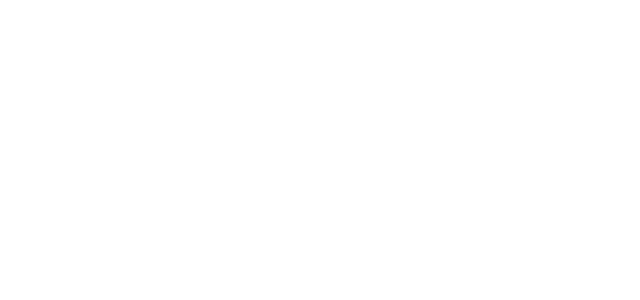
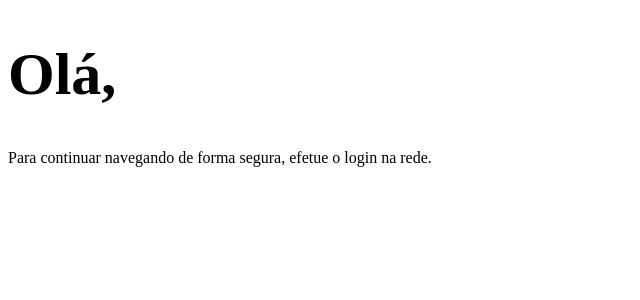
Before and after one commit to BernardoBrum/Vue_Logon, a Vue app: page /login in a window 1280 px wide. Shown: the top 300 px of the page, without its empty margins (0-640 px from the left). Built offline with nearby package versions, Linux system fonts and the light colour scheme.

Commit message:
Feat: added title and text components

```diff
--- /dev/null
+++ b/src/App.scss
@@ -0,0 +1,8 @@
+@import url('https://fonts.googleapis.com/css2?family=Poppins:wght@100;200;300;400&display=swap');
+
+*{
+    margin: 0;
+    padding: 0;
+    border: 0;
+    vertical-align: baseline;
+}
--- a/src/App.vue
+++ b/src/App.vue
@@ -1,15 +1,11 @@
 <template>
-  <div>
-
-  </div>
+  <router-view/>
 </template>
 
 <script>
-export default {
 
-}
 </script>
 
-<style>
-
+<style scoped lang="scss">
+@import "./App.scss";
 </style>
--- /dev/null
+++ b/src/components/text/index.vue
@@ -0,0 +1,22 @@
+<template>
+  <div>
+    <p>{{ text }}</p>
+  </div>
+</template>
+
+<script>
+export default {
+  name: "TextContent",
+
+  props: {
+    text: {
+      type: String,
+    },
+  },
+};
+</script>
+
+
+<style lang="scss" scoped>
+@import "./index.scss";
+</style>
--- /dev/null
+++ b/src/components/title/index.scss
@@ -0,0 +1,3 @@
+h1 {
+    font-size: 60px;
+}
--- /dev/null
+++ b/src/components/title/index.vue
@@ -0,0 +1,29 @@
+<template>
+  <div>
+    <h1 v-if="level === 1">{{ text }}</h1>
+    <h2 v-if="level === 2">{{ text }}</h2>
+    <h3 v-if="level === 3">{{ text }}</h3>
+    <h4 v-if="level === 4">{{ text }}</h4>
+  </div>
+</template>
+
+<script>
+export default {
+  name: "Title",
+
+  props: {
+    text: {
+      type: String,
+    },
+
+    level: {
+      type: Number,
+      required: true
+    }
+  },
+};
+</script>
+
+<style>
+@import "./index.scss";
+</style>
--- /dev/null
+++ b/src/containers/loginLeft/loginLeft.vue
@@ -0,0 +1,24 @@
+<template>
+  <div>
+    <Title :level="1" text="Olá," />
+    <TextContent text="Para continuar navegando de forma segura, efetue o login na rede." />
+  </div>
+</template>
+
+<script>
+import Title from "@/components/title/index.vue"
+import TextContent from "@/components/text/index.vue"
+
+export default {
+  name: 'LoginLeft',
+  components: {
+    Title,
+    TextContent,
+  },
+};
+
+</script>
+
+<style>
+
+</style>
--- /dev/null
+++ b/src/containers/loginRight/loginRight.vue
@@ -0,0 +1,15 @@
+<template>
+    <div>
+
+    </div>
+</template>
+
+<script>
+export default {
+
+}
+</script>
+
+<style>
+
+</style>
--- a/src/router/index.js
+++ b/src/router/index.js
@@ -1,16 +1,20 @@
 import Vue from 'vue'
 import VueRouter from 'vue-router'
+import loginPage from "@/views/loginPage.vue"
+import homePage from "@/views/homePage.vue"
 
 Vue.use(VueRouter)
 
 const routes = [
   {
-    path: '/',
-    name: 'home',
+    path: '/login',
+    name: 'login',
+    component: loginPage
   },
   {
-    path: '/about',
-    name: 'about',
+    path: '/home',
+    name: 'home',
+    component: homePage
     // route level code-splitting
     // this generates a separate chunk (about.[hash].js) for this route
     // which is lazy-loaded when the route is visited.
--- /dev/null
+++ b/src/test.vue
@@ -0,0 +1,38 @@
+<template>
+  <div>
+      <h1>{{ text }}</h1>
+      <button @click="aumentar">Aumentar em 2</button>
+      <p>Número: {{ numero }}</p>
+  </div>
+</template>
+
+<script>
+export default {
+  name: "Title",
+  data() {
+    return {
+      numero: 10
+    }
+  },
+
+  methods: {
+    aumentar() {
+      this.numero += 2;
+    }
+  },
+
+  props: {
+    text: {
+      type: String,
+      default: "Valor padrão",
+    },
+  },
+};
+</script>
+
+<style>
+h1 {
+  color: blue;
+}
+
+</style>
--- /dev/null
+++ b/src/views/homePage.vue
@@ -0,0 +1,11 @@
+<template>
+    <div>
+
+    </div>
+</template>
+
+<script>
+export default {
+
+}
+</script>
--- /dev/null
+++ b/src/views/loginPage.vue
@@ -0,0 +1,23 @@
+<template>
+  <div>
+      <loginLeft />
+      <loginRight />
+  </div>
+</template>
+
+<script>
+import loginLeft from "@/containers/loginLeft/loginLeft.vue"
+import loginRight from "@/containers/loginRight/loginRight.vue"
+
+export default {
+    name: "loginPage",
+    components: {
+        loginLeft,
+        loginRight
+    }
+}
+</script>
+
+<style>
+
+</style>
```
Also changed, not shown: src/components/text/index.scss (added).
